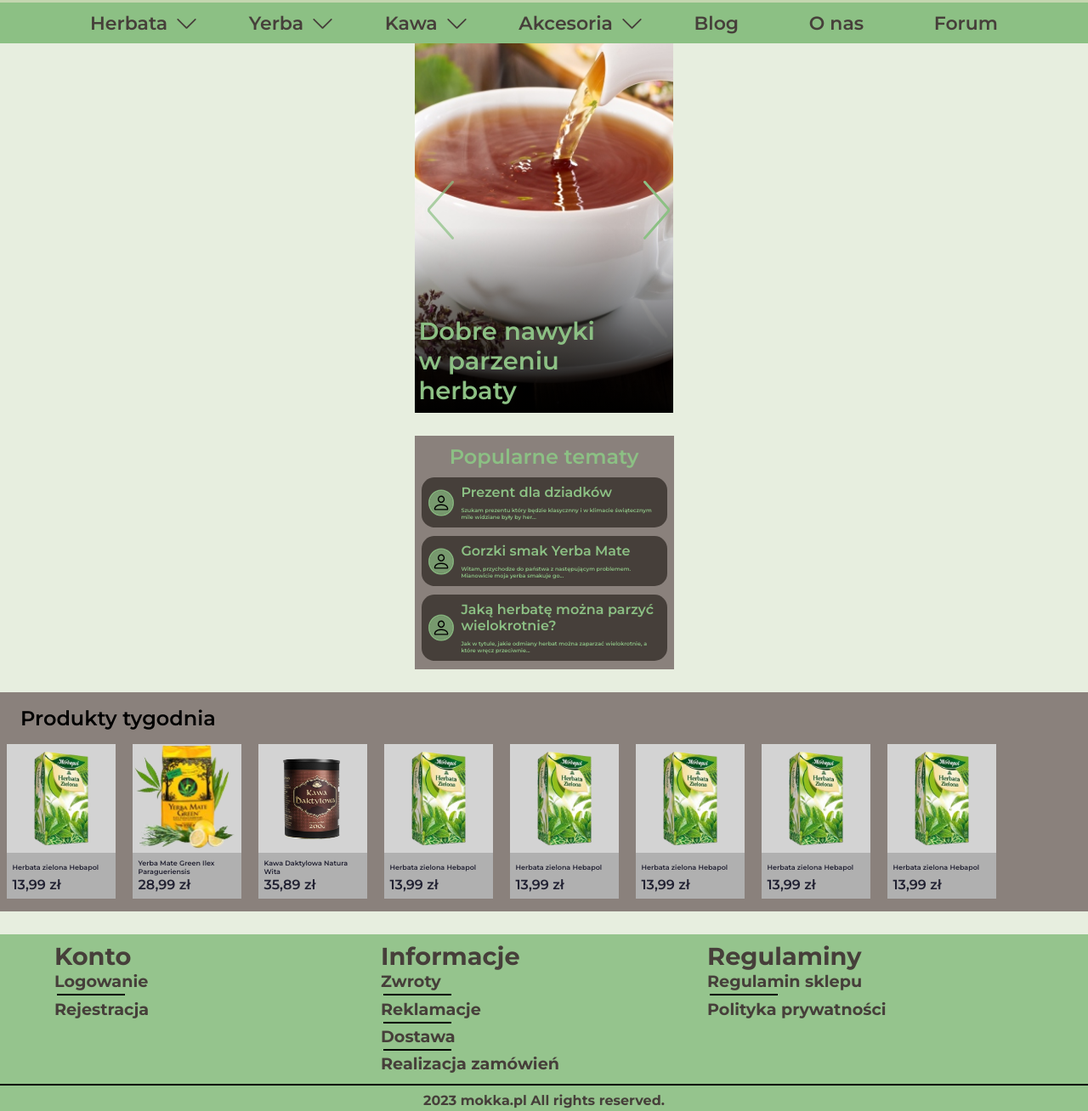
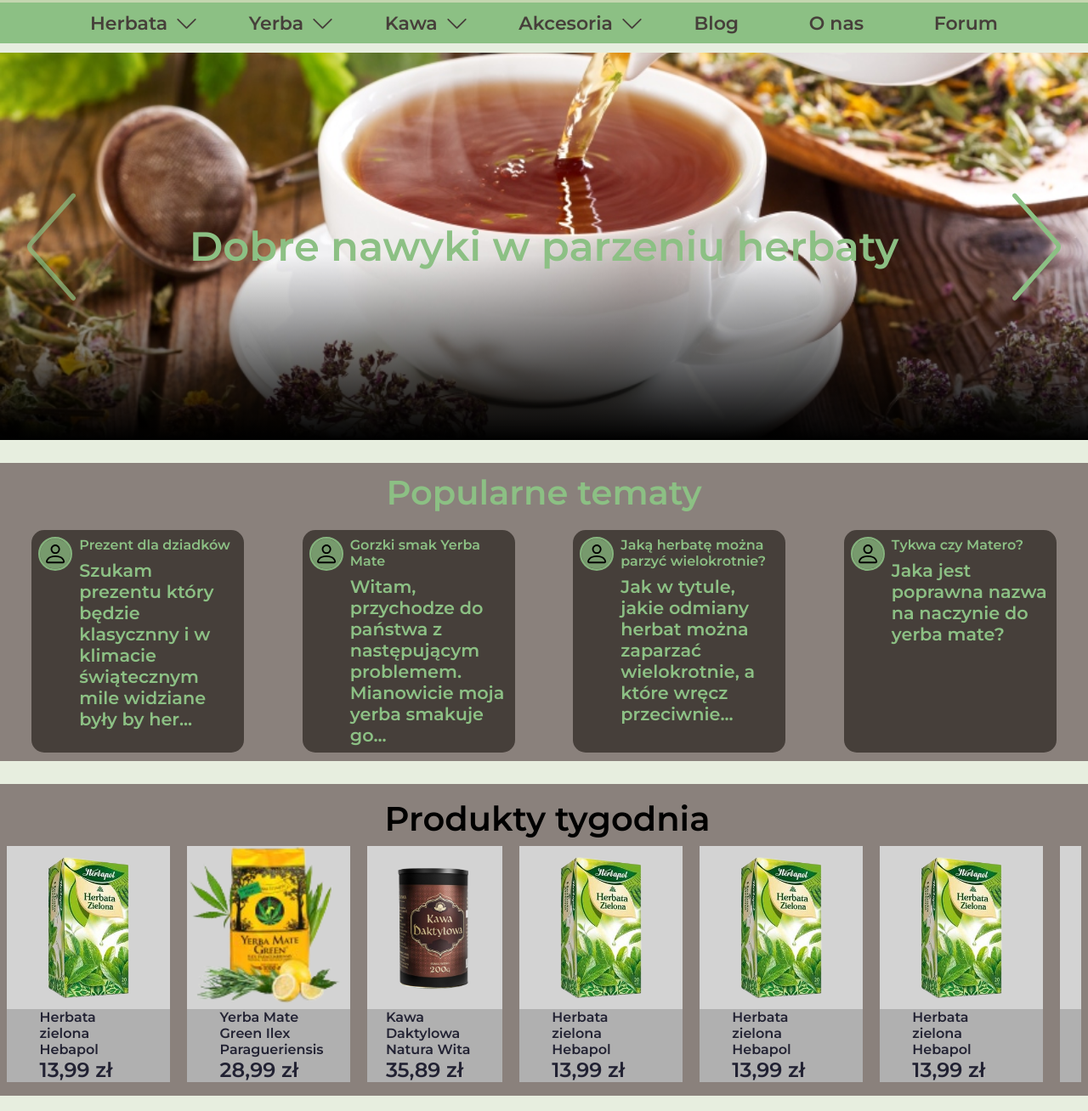
Before and after one commit to czarlypacza/MOKKA, a plain HTML site: page Glowna/index.html in a window 1280 px wide. Shown: the part 93-1401 px from the top of the page at 85% size. Drawn offline with Linux system fonts and the light colour scheme.

Commit message:
glowna-desktop-done

```diff
--- a/EdycjaDanych/style.css
+++ b/EdycjaDanych/style.css
@@ -147,7 +147,7 @@
         display: flex;
         flex-direction: column;
         gap: 4rem;
-        margin-top: 2rem;
+        margin-top: 5rem;
         margin-bottom: 2rem;
         justify-content: center;
         align-items: center;
--- a/Glowna/index.html
+++ b/Glowna/index.html
@@ -188,15 +188,19 @@
     </header>
 
     <main class="body">
+
         <div class="carousel">
             <div class="background"></div>
             <img src="img/left_arrow.svg" alt="" id="carousel-left-arrow">
+            <div class="h2-container">
+                <h2>Dobre nawyki w parzeniu herbaty</h2>
+            </div>
             <img src="img/right_arrow.svg" alt="" id="carousel-right-arrow">
-            <h2>Dobre nawyki w parzeniu herbaty</h2>
         </div>
 
         <div class="popular-subjects">
             <h2>Popularne tematy</h2>
+            <div class="wrapper">
                 <div class="subject"><img src="img/Konto.svg" alt="">
                     <div class="subject-text">
                         <h3>Prezent dla dziadków</h3>
@@ -215,11 +219,20 @@
                         <p>Jak w tytule, jakie odmiany herbat można zaparzać wielokrotnie, a które wręcz przeciwnie...</p>
                     </div>
                 </div>
+                <div class="subject"><img src="img/Konto.svg" alt="">
+                    <div class="subject-text">
+                        <h3>Tykwa czy Matero?</h3>
+                        <p>Jaka jest poprawna nazwa na naczynie do yerba mate?</p>
+                    </div>
+                </div>
+            </div>
         </div>
 
-        <div class="best-weekly">
+        <script src="https://cdnjs.cloudflare.com/ajax/libs/dragscroll/0.0.8/dragscroll.min.js"></script>
+
+        <div class="best-weekly ">
             <h2>Produkty tygodnia</h2>
-            <div class="best-weekly-viewport">
+            <div class="best-weekly-viewport dragscroll">
                 <div class="products-carousel">
                     <div class="product">
                         <img src="img/Herbatka.png" alt="herbata">
@@ -589,7 +602,7 @@
 
         const carousel_array = [{ img: "img/dobre-nawyki.png", txt: "Dobre nawyki w parzeniu herbaty" },
         { img: "img/carousel2.png", txt: "Inspiracje na świąteczne prezenty" },
-        { img: "img/carousel3.png", txt: "Tajna recaptura na odchudzanie" },
+        { img: "img/carousel3.png", txt: "Tajna receptura na odchudzanie" },
         { img: "img/carousel4.png", txt: "Nowość! Kawa na zimno" },]
 
         var index = 0;
--- a/Glowna/style.css
+++ b/Glowna/style.css
@@ -17,7 +17,8 @@
 .carousel {
     margin-top: 1.69rem;
     display: flex;
-    align-items: flex-start;
+    align-items: center;
+    justify-content: center;
     gap: 0.625rem;
     width: 19rem;
     height: 28.5rem;
@@ -37,17 +38,19 @@
 
 #carousel-left-arrow{
     position: relative;
-    top: 40%;
-    left: 5%;
+
 }
 
 #carousel-right-arrow{
     position: relative;
-    top: 40%;
-    left: 75%;
+
 }
 
-.carousel>h2{
+.h2-container{
+    margin-top: 40%;
+}
+
+.h2-container>h2{
     width: 13.625rem;
     height: 5.875rem;
     color: var(--duzoZielen, #8CC084);
@@ -57,10 +60,9 @@
     font-weight: 600;
     line-height: normal;
     position: relative;
-    top: 75%;
-    left: -30%;
-    margin-bottom: 0.69rem;
-    margin-left: 0.85rem;
+    margin-top: 100%;
+
+
 }
 
 
@@ -76,6 +78,12 @@
     align-items: center;
     gap: 0.625rem;
     background: #8A817C;
+}
+
+.wrapper{
+    display: flex;
+    flex-direction: column;
+    gap: 0.625rem;
 }
 
 .popular-subjects>h2{
@@ -227,10 +235,143 @@ line-height: normal;
 
 @media only screen and (min-width:1024px) {
 
+    .body{
+        margin-top: 2rem;
+    }
+
+    .carousel{
+        width:100%;
+        justify-content: space-between; /* This will keep your arrows at the edges */
+        align-items: center;
+    }
+
+    .h2-container {
+        display: flex;
+        justify-content: center;
+        align-items: center;
+        width: 100%;
+        margin-top: 0%;
+    }
+
+    .background{
+        width: 100%;
+    }
+
+    #carousel-left-arrow{
+        margin-left: 2rem;
+        height: 8rem;
+    }
+
+    #carousel-right-arrow{
+        margin-right: 2rem;
+        height: 8rem;
+    }
 
 
+    .h2-container>h2{
+        width: fit-content;
+        height: 100%;
+        margin-top: 0%;
+        font-size: 3rem;
 
+        color: var(--duzoZielen, #8CC084);
+        text-align: center;
+        -webkit-text-stroke-width: 1;
+        -webkit-text-stroke-color: #000;
+        font-family: Montserrat;
+        font-style: normal;
+        font-weight: 600;
+        line-height: normal;
+    }
 
+    .popular-subjects{
+        width: 100%;
 
+        justify-content: space-between;
+        align-items: center;
+        gap: 1.25rem;
+        padding: 0.625rem 0.5rem;
+    }
+
+    .popular-subjects>h2{
+        font-size: 2.5rem;
+    }
+
+    .wrapper{
+        flex-direction: row;
+        justify-content: space-around;
+    }
+
+    .subject{
+        width:17%;
+        min-width: 250px;
+        align-items: start;
+    }
+
+    .subject>img{
+        width: 2.5rem;
+        height: 2.5rem;
+
+    }
+
+    .subject-text{
+        justify-content: flex-start;
+    }
+
+    .subject-text>h3{
+        font-size: 1rem;
+    }
+
+    .subject-text>p{
+        font-size: 1.3rem;
+
+    }
+
+    .best-weekly>h2{
+        font-size: 2.5rem;
+        text-align: center;
+        margin-bottom: 0.5rem;
+    }
+
+    .best-weekly{
+        padding-bottom: 1rem;
+        height: fit-content;
+    }
+
+    .best-weekly-viewport{
+        height: fit-content;
+
+    }
+
+    .products-carousel{
+        height: fit-content;
+        overflow: scroll;
+
+    }
+
+    .product{
+        height: fit-content;
+        width: fit-content;
+    }
+
+    .product>img{
+        height: 12rem;
+        width: auto;
+
+    }
+
+    .product-text{
+        height: fit-content;
+    }
+
+    .product-text>h3{
+        height: fit-content;
+        font-size: 1rem;
+    }
+
+    .product-text>p{
+        height: fit-content;
+        font-size: 1.5rem;
+    }
 
 }
--- a/Palarnie/style.css
+++ b/Palarnie/style.css
@@ -103,13 +103,13 @@ h5>img{
     display: flex;
     flex-direction: column;
     align-items: flex-start;
-    gap: 28px
+    gap: 28px;
+    width: fit-content;
 }
 
 .caffeLogo>img{
     height: 13rem;
     flex-shrink: 0;
-    width: max-content;
 }
 
 .product{
@@ -128,7 +128,7 @@ h5>img{
     height: 13rem;
 
     flex-shrink: 0;
-    width: max-content;
+
 }
 
 
@@ -191,6 +191,11 @@ h5>img{
 }
 
 @media screen and (min-width:1024px) {
+    .body{
+        margin-top: 3rem;
+    }
+
+
     h1{
         font-size: 3rem;
     }
```
Also changed, not shown: Artykul/style.css (+8 -0 lines), Glowna/img/carousel2.png. Lines whose indentation alone changed are shown as unchanged.
